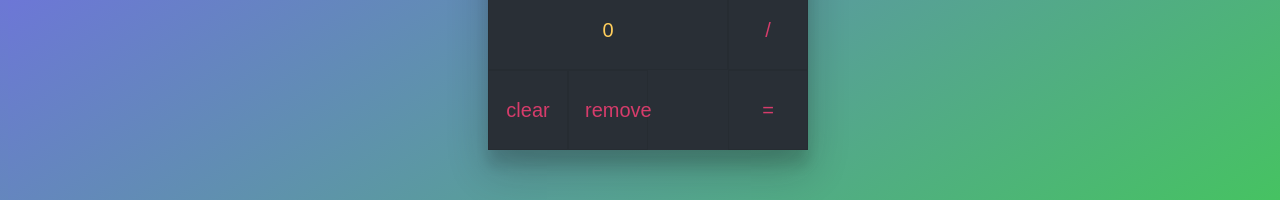
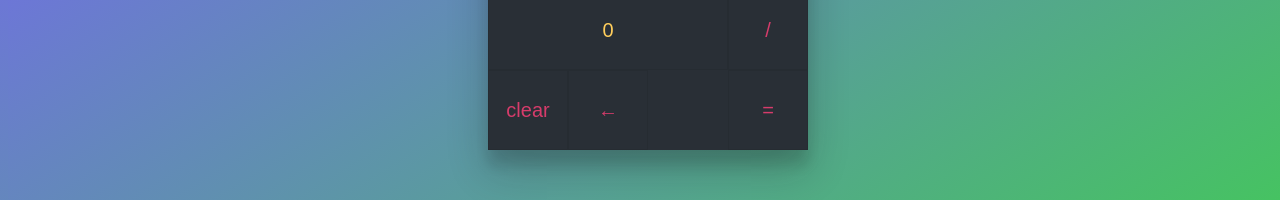
Before and after one commit to KraySe/calc-app, a React (Create React App) app: page / in a window 1280 px wide. Shown: the part 358-558 px from the top of the page. Built offline with nearby package versions, Linux system fonts and the light colour scheme.

Commit message:
Functions component

```diff
--- a/src/App.jsx
+++ b/src/App.jsx
@@ -3,6 +3,7 @@ import Result from "./components/Result";
 import Button from "./components/Button";
 import './App.css';
 import MathOperations from './components/MathOperations';
+import Functions from './components/Functions';
 
 const App = () => {
 
@@ -21,11 +22,22 @@ const App = () => {
                     return (<Button key={i} text={numAdapted.toString()} clickHandler={clickHandlerFunction} />)
                 })}
             </div>
-            <div className="functions">
-                <button>clear</button>
-                <button>remove</button>
-            </div>
-            <MathOperations onClickOperation={clickHandlerFunction} onClickEqual={clickHandlerFunction} />
+            <Functions
+                onContentClear={
+                    () => console.log('content clear')
+                }
+                onDelete={
+                    () => console.log('delete')
+                }
+            />
+            <MathOperations
+                onClickOperation={
+                    operation => console.log('Operation: ', operation)
+                }
+                onClickEqual={
+                    equal => console.log('Equal: ', equal)
+                }
+            />
         </main>
     )
 }
--- /dev/null
+++ b/src/components/Functions.jsx
@@ -0,0 +1,18 @@
+import React from 'react';
+import PropType from 'prop-types';
+import Button from './Button';
+
+
+const Functions = ({ onContentClear, onDelete }) => (
+    <section className="functions">
+        <Button text="clear" clickHandler={onContentClear} />
+        <Button text="&larr;" clickHandler={onDelete} />
+    </section>
+)
+
+Functions.propTypes = {
+    onContentClear: PropType.func.isRequired,
+    onDelete: PropType.func.isRequired
+}
+
+export default Functions;
```
